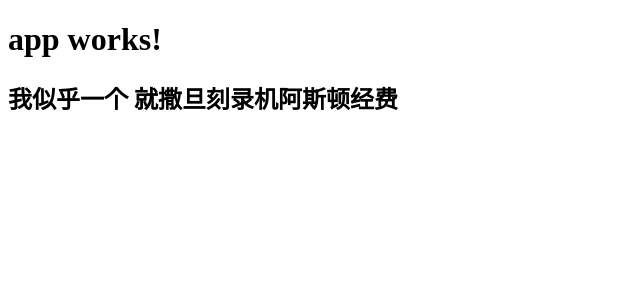
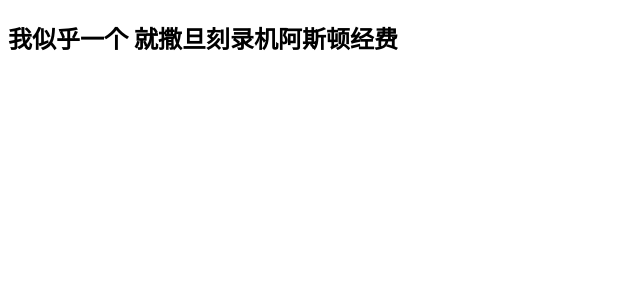
Before and after one commit to wanjincheng/notes, an Angular app: page / in a window 1280 px wide. Shown: the top 300 px of the page, without its empty margins (0-640 px from the left). Built offline with nearby package versions, Linux system fonts and the light colour scheme.

Commit message:
单页面

```diff
--- a/src/app/app.component.html
+++ b/src/app/app.component.html
@@ -1,4 +1,2 @@
-<h1>
-  {{title}}
-</h1>
+
 <index></index>
--- a/src/pages/index/index.ts
+++ b/src/pages/index/index.ts
@@ -6,5 +6,5 @@ import { Component } from '@angular/core';
   styleUrls: ['./index.css']
 })
 export class Index {
-  // title = 'app works!';
+
 }
```
